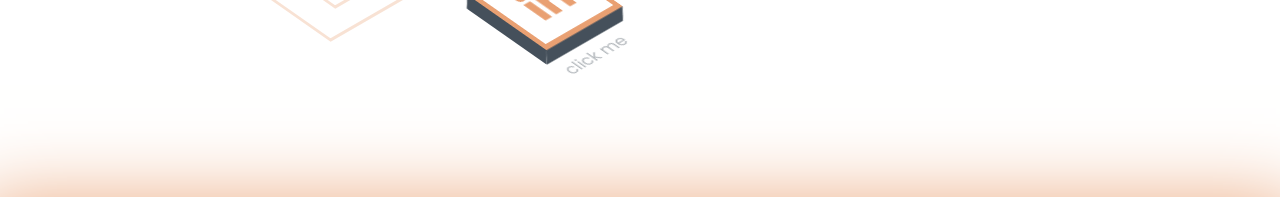
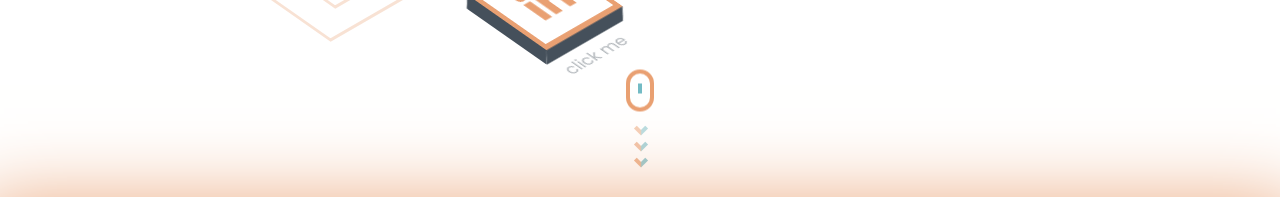
Before and after one commit to Edouard-M/Portfolio_Website, a React (Create React App) app: page / in a window 1280 px wide. Shown: the part 603-800 px from the top of the page. Built offline with nearby package versions, Linux system fonts and the light colour scheme.

Commit message:
add scroll button

```diff
--- /dev/null
+++ b/src/components/generics/ScrollDown.js
@@ -0,0 +1,18 @@
+import React from 'react'
+
+function ScrollDown() {
+  return (
+    <div className="mouse-scroll">
+        <div className="mouse">
+            <div className="mouse-in"></div>
+        </div>
+        <div>
+            <span className="down-arrow-1"></span>
+            <span className="down-arrow-2"></span>
+            <span className="down-arrow-3"></span>
+        </div>
+    </div>
+  )
+}
+
+export default ScrollDown
--- a/src/pages/LandingPage.js
+++ b/src/pages/LandingPage.js
@@ -1,6 +1,7 @@
 import React from 'react'
 import Header from '../components/generics/Header'
 import Hero from '../components/landing_page_sections/Hero'
+import ScrollDown from '../components/generics/ScrollDown'
 import About from '../components/landing_page_sections/About'
 import Skills from '../components/landing_page_sections/Skills'
 import Projects from '../components/landing_page_sections/Projects'
@@ -19,6 +20,7 @@ function LandingPage() {
         <div className='landing_page'>
           <section id="hero" className='hero2'>
             <Hero/>
+            <ScrollDown/>
           </section>
           <div className='landing_page_rest'>
           <section id="about" className='about'>
--- a/src/style/App.css
+++ b/src/style/App.css
@@ -1260,6 +1260,93 @@ footer{
   right: 15px;
 }
 
+/*--------------------------------------------------------------
+# ScrollDownButton
+--------------------------------------------------------------*/
+.mouse-scroll {
+  position: fixed;
+  margin: auto;
+  transform: translateY(-50%);
+  bottom: 0;
+  scale: 2;
+  z-index: 1;
+}
+.mouse-scroll span{
+  display: block;
+  width: 5px;
+  height: 5px;
+  -ms-transform: rotate(45deg);
+    -webkit-transform: rotate(45deg);
+       transform: rotate(45deg);
+       transform: rotate(45deg);
+  border-right: 2px solid var(--color-second);
+  border-bottom: 2px solid var(--color-main);
+  margin: 0 0 3px 5px;
+}
+.mouse-scroll .mouse {
+  height: 21px;
+  width: 14px;
+  border-radius: 10px;
+  -webkit-transform: none;
+  -ms-transform: none;
+  transform: none;
+  border: 2px solid var(--color-main);;
+  top: 170px;
+}
+.mouse-scroll .down-arrow-1 {
+  margin-top: 6px;
+}
+.mouse-scroll .down-arrow-1, .mouse-scroll .down-arrow-2, .mouse-scroll .down-arrow-3 {
+  animation: mouse-scroll 1s infinite;
+}
+
+.mouse-croll .down-arrow-1 {
+  animation-delay: .1s;
+  animation-direction: alternate;
+}
+.mouse-scroll .down-arrow-2 {
+  animation-delay: .2s;
+  animation-direction: alternate;
+}
+.mouse-scroll .down-arrow-3 {
+   animation-delay: .3s;
+   animation-direction: alternate;
+}
+.mouse-scroll .mouse-in {
+  height: 5px;
+  width: 2px;
+  display: block;
+  margin: 5px auto;
+  background: var(--color-second);
+  position: relative;
+}
+.mouse-scroll .mouse-in {
+ animation: animated-mouse 1.2s ease infinite;
+}
+
+@keyframes animated-mouse {
+  0% {
+    opacity: 1;
+    transform: translateY(0);
+  }
+  100% {
+    opacity: 0;
+    transform: translateY(6px);
+  }
+}
+
+@keyframes mouse-scroll {
+  0% {
+    opacity: 1;
+  }
+  50% {
+    opacity: .5;
+  }
+  100% {
+    opacity: 1;
+  }
+}
+
 
 /*--------------------------------------------------------------
 # Preloader
@@ -1302,6 +1389,10 @@ footer{
 
 @media screen and (max-width: 1150px){
 
+  .mouse-scroll {
+    scale: 1.6;
+  }
+
   #hero {
     background: var(--color-white);
   }
@@ -1394,6 +1485,15 @@ footer{
 
 @media screen and (max-width: 700px){
 
+  .mouse-scroll {
+    scale: 4;
+    transform: rotate(180deg) translateY(75%);
+  }
+
+  .mouse{
+    display: none;
+  }
+
   .hero-main{
     scale: 0.5;
   }
```
